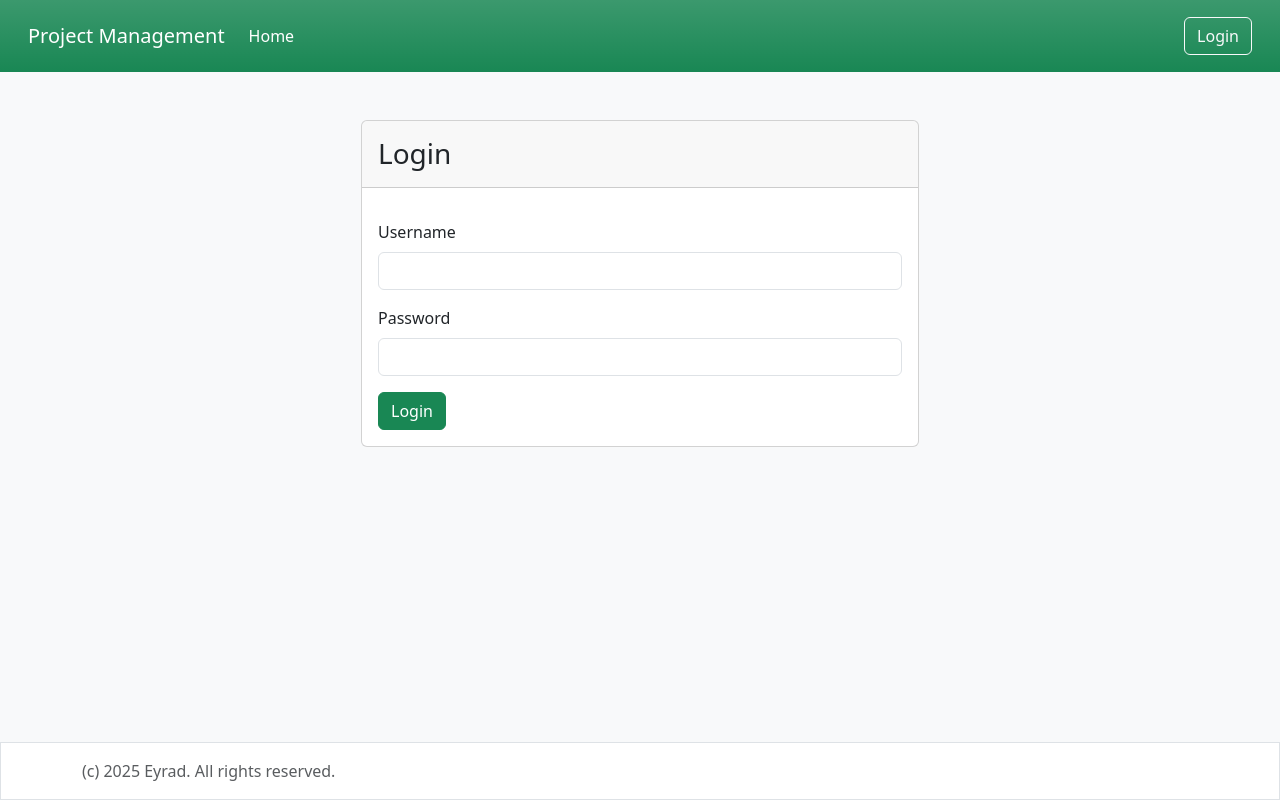
After one commit to MustafaCodes-Dev/django_pm, a Django app: page /accounts/login/ in a window 1280 px wide. The commit adds this page. Run offline with Django 5.2, Linux system fonts and the light colour scheme.

Commit message:
LOGIN & LOGOUT

```diff
--- /dev/null
+++ b/accounts/forms.py
@@ -0,0 +1,17 @@
+from django.contrib.auth.forms import AuthenticationForm
+from django import forms
+
+attrs= {'class':'form-control'}
+
+class UserLoginForm(AuthenticationForm):
+    def __init__(self, *args, **kwargs):
+        super(UserLoginForm, self).__init__(*args, **kwargs)
+
+    username=forms.CharField(
+        label= 'Username',
+        widget=forms.TextInput(attrs=attrs)
+    )
+    password=forms.CharField(
+        label= 'Password',
+        widget=forms.PasswordInput(attrs=attrs)
+    )
--- /dev/null
+++ b/accounts/templates/registration/login.html
@@ -0,0 +1,22 @@
+{% extends "base.html" %}
+{% load i18n %}
+{% block content %}
+<div class="container">
+    <div class="row justify-content-md-center">
+        <div class="card col-md-6 px-0">
+            <div class=" card-header">
+                <h3 class="mb-0 py-2">{% trans "Login" %}</h3>
+            </div>
+            <div class="card-body">
+                <form method="post">
+                    {% csrf_token %}
+                    {% include "common/form.html" with form=form %}
+                    <button class="btn btn-success btn btn-block">
+                        {% translate "Login" %}
+                    </button>
+                </form>
+            </div>
+        </div>
+    </div>
+</div>
+{% endblock  %}
--- /dev/null
+++ b/accounts/urls.py
@@ -0,0 +1,8 @@
+from django.urls import path , include
+from django.contrib.auth.views import LoginView
+from . import forms
+
+urlpatterns = [
+    path('login/',LoginView.as_view(authentication_form =forms.UserLoginForm),name='login'),
+    path('', include('django.contrib.auth.urls')),
+]
--- a/projects/templates/partials/navbar.html
+++ b/projects/templates/partials/navbar.html
@@ -12,7 +12,30 @@
             <a class="nav-link active" aria-current="page" href="{% url 'Project_List' %}">{% trans "Home" %}</a>
           </li>
         </ul>
-        <form action="{% url 'Project_List' %}" method="get" class="d-flex ms-auto">
+
+        {% if user.is_authenticated %}
+          <!-- دفع هذه المجموعة إلى أقصى اليمين -->
+          <ul class="navbar-nav ms-auto mb-2 mb-lg-0">
+            <li class="nav-item dropdown">
+              <a class="nav-link dropdown-toggle" href="#" id="navbarDropdown" role="button"
+                data-bs-toggle="dropdown" aria-expanded="false">
+                {{user.username}}
+              </a>
+              <ul class="dropdown-menu" aria-labelledby="navbarDropdown">
+                <li><a class="dropdown-item" href="#">{% trans "Profile" %}</a></li>
+                <li><hr class="dropdown-divider"></li>
+                <li>
+                  <form method="post" action="{% url 'logout' %}">
+                    {% csrf_token %}
+                    <button type="submit" class="dropdown-item">{% trans "Logout" %}</button>
+                  </form>
+                </li>
+              </ul>
+            </li>
+          </ul>
+
+          <!-- فورم البحث بجانب القائمة المنسدلة -->
+          <form action="{% url 'Project_List' %}" method="get" class="d-flex ms-3">
             <div class="input-group">
               <input
                 type="text"
@@ -26,7 +49,11 @@
               </button>
             </div>
           </form>
+        {% else %}
+          <a class="btn btn-outline-light ms-auto" href="{% url 'login' %}">{% trans "Login" %}</a>
+        {% endif %}
       </div>
+
     </div>
   </nav>
 </header>
--- a/projects_management/urls.py
+++ b/projects_management/urls.py
@@ -22,5 +22,6 @@ urlpatterns = [
     path('__debug__',include(debug_toolbar.urls)),
     path('admin/', admin.site.urls),
     path('',include('projects.urls')),
+    path('accounts/', include('accounts.urls')),
 
 ]
```
Also changed, not shown: projects/views.py (+8 -7 lines), projects_management/settings.py (+7 -4 lines), locale/ar/LC_MESSAGES/django.po (deleted), 1 other file. Lines whose indentation alone changed are shown as unchanged.
